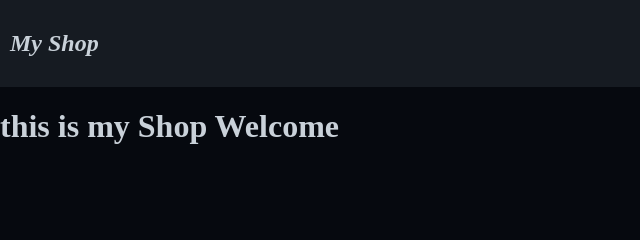
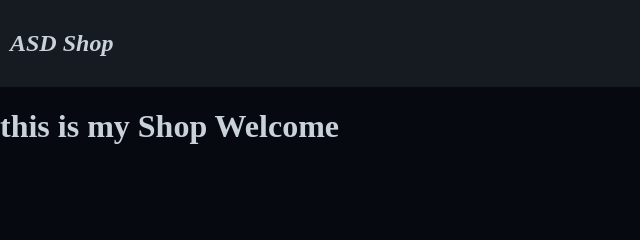
Before and after one commit to Arashfiroozabadi/my-shop, a website built with webpack: page src/index.html in a window 1280 px wide. Shown: the top 240 px of the page, 0-640 px from the left. Built offline with nearby package versions, Linux system fonts and the light colour scheme.

Commit message:
change logo name to ASD shop

```diff
--- a/src/index.html
+++ b/src/index.html
@@ -1,5 +1,6 @@
 <!DOCTYPE html>
 <html>
+
 <head>
 	<meta charset="utf-8" />
 	<meta http-equiv="X-UA-Compatible" content="IE=edge" />
@@ -11,7 +12,7 @@
 	<div class="app" id="app">
 		<header>
 			<div class="avatar">
-          <h2 class="avatar-text">My Shop</h2>
+				<h2 class="avatar-text">ASD Shop</h2>
 			</div>
 			<div class="user">
 				<i class="far fa-user icons"></i>
@@ -44,9 +45,7 @@
 			<h1>this is my Shop Welcome</h1>
 		</main>
 	</div>
-    <script
-      src="https://kit.fontawesome.com/952f07847c.js"
-      crossorigin="anonymous"
-    ></script>
+	<script src="https://kit.fontawesome.com/952f07847c.js" crossorigin="anonymous"></script>
 </body>
+
 </html>
```
Lines whose indentation alone changed are shown as unchanged.
